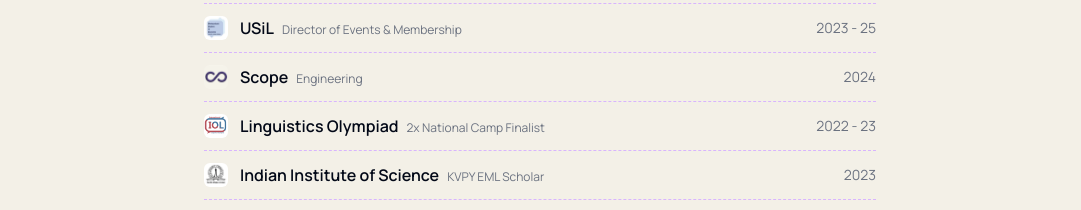
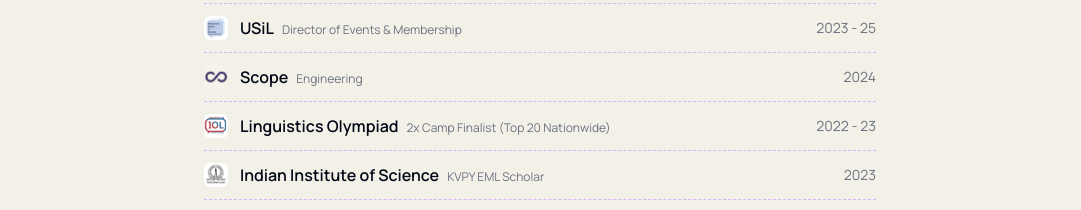
Before and after one commit to VishnuK1947/vishnukadaba.dev, a React (Vite) app: page / in a window 1280 px wide. Shown: the part 1200-1410 px from the top of the page, without its empty margins (100-1181 px from the left). Built offline with nearby package versions, Linux system fonts and the light colour scheme.

Commit message:
ling oly t20

```diff
--- a/src/data/involvementExperience.ts
+++ b/src/data/involvementExperience.ts
@@ -51,7 +51,7 @@ export const involvementExperience: InvolvementExperienceItem[] = [
   },
   {
     involvement: 'Linguistics Olympiad',
-    role: '2x National Camp Finalist',
+    role: '2x Camp Finalist (Top 20 Nationwide)',
     period: '2022 - 23',
     logo: '/iol.png',
     link: 'https://ioling.org/',
```
